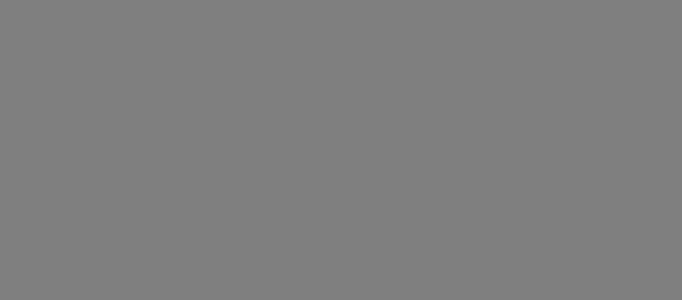
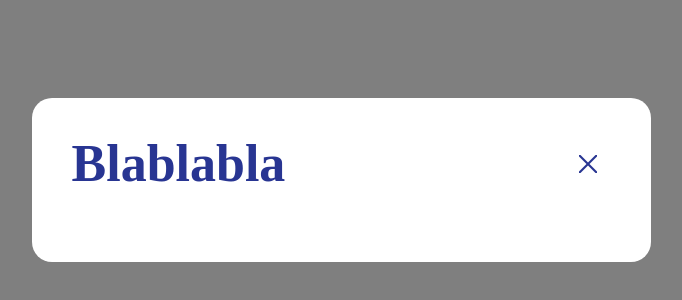
Before and after one commit to teamsindano/sindano, a React (Create React App) app: page / in a window 1280 px wide. Shown: the part 220-520 px from the top of the page, without its empty margins (299-981 px from the left). Built offline with nearby package versions, Linux system fonts and the light colour scheme.

Commit message:
add modal header and animation using Framer Motion

```diff
--- a/src/Components/App.js
+++ b/src/Components/App.js
@@ -1,6 +1,7 @@
 import Theme from "./Theme";
 import styled from "styled-components";
 import ModalWrapper from "./Modal/ModalWrapper";
+import ModalHeader from "./Modal/ModalHeader";
 
 
 const Page = styled.div`
@@ -14,7 +15,9 @@ function App() {
     <>
       <Theme>
         <Page>
-          <ModalWrapper/>
+          <ModalWrapper>
+            <ModalHeader/>
+          </ModalWrapper>
         </Page>
       </Theme>
     </>
--- /dev/null
+++ b/src/Components/Modal/ModalHeader.js
@@ -0,0 +1,59 @@
+import styled from "styled-components";
+import closeIcon from '../../Images/close-item.png';
+import { useContext } from "react";
+import { ModalContext } from "./ModalWrapper";
+
+
+/**
+ * Modal Header Component
+ * @author [Peter Staal](https://github.com/pstaal)
+ */
+
+
+const ModalHeaderDiv = styled.div`
+   padding: 0;
+   margin: 0;
+   margin-bottom: 32px;
+   display:flex;
+   justify-content: space-between;
+`;
+
+
+const ModalHeaderTitle = styled.h2`
+    padding: 0;
+    margin: 0;
+    font-weight: 700;
+    font-size: 52px;
+    line-height: 1;
+    color: #283592;
+`;
+
+const ModalHeaderButton = styled.button`
+    border: none;
+    width: 18px;
+    height: 18px;
+    padding: 0;
+    margin: 0;
+    cursor: pointer;
+    margin-right: 14px;
+    background: transparent;
+    background-image: url(${closeIcon});
+    background-repeat: no-repeat;
+    background-position: center center;
+    align-self: center;
+`;
+
+
+function ModalHeader({text}) {
+
+    const { closeModal } = useContext(ModalContext);
+
+    return (
+        <ModalHeaderDiv>
+            <ModalHeaderTitle>Blablabla</ModalHeaderTitle>
+            <ModalHeaderButton onClick={closeModal}/>
+        </ModalHeaderDiv>
+    );
+};
+
+export default ModalHeader;
--- a/src/Components/Modal/ModalWrapper.js
+++ b/src/Components/Modal/ModalWrapper.js
@@ -1,12 +1,13 @@
 import React, { createContext, useState} from "react";
 import styled from "styled-components";
+import { AnimatePresence, motion } from "framer-motion";
 
 /**
  * Modal Wrapper Component
  * @author [Peter Staal](https://github.com/pstaal)
  */
 
-const ModalPage = styled.div`
+const ModalPage = styled(motion.div)`
     display: flex;
     justify-content: center;
     align-items: center;
@@ -25,6 +26,7 @@ const ModalPage = styled.div`
 
 const ModalContainer = styled.div`
     width: 619px;
+    padding: 40px;
     background-color: #fff;
     color: #000;
     border-radius: 20px;
@@ -33,11 +35,11 @@ const ModalContainer = styled.div`
     overflow: hidden;
 `;
 
-const ModalContext = createContext();
+export const ModalContext = createContext();
 
 function ModalWrapper({ children }) {
 
-    const [isOpen, setIsOpen] = useState(false);
+    const [isOpen, setIsOpen] = useState(true);
 
     const openModal = () => {
      setIsOpen(true)
@@ -49,11 +51,39 @@ function ModalWrapper({ children }) {
 
   return (
     <ModalContext.Provider value={{ isOpen, openModal, closeModal }}>
-        <ModalPage>
-            <ModalContainer>
-                {children}
-            </ModalContainer>
-        </ModalPage>
+        <AnimatePresence>
+            {isOpen && (<ModalPage
+                key="modal"
+                initial={{ opacity: 0, visibility: 'hidden'}}
+                animate={{
+                    opacity: 1,
+                    visibility: 'visible',
+                    transition: {
+                        visibility: {
+                        duration: 1,
+                        },
+                        opacity: {
+                        duration: 1,
+                        },
+                        }
+                    }}
+                exit={{
+                    opacity: 0,
+                    visibility: 'hidden',
+                    transition: {
+                        visibility: {
+                        duration: 1,
+                        },
+                        opacity: {
+                        duration: 1,
+                        },
+                    }
+                    }}>
+                <ModalContainer>
+                    {children}
+                </ModalContainer>
+            </ModalPage>)}
+        </AnimatePresence>
     </ModalContext.Provider>
   );
 }
```
Also changed, not shown: src/images/close-item.png (added).
